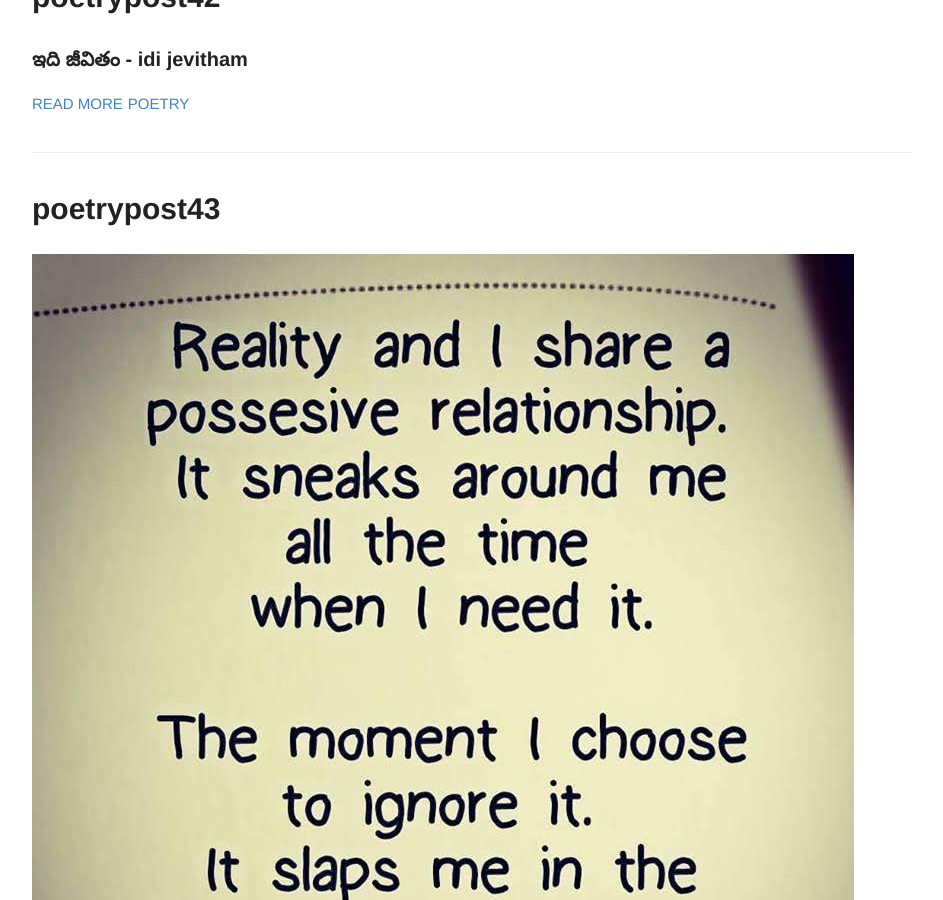
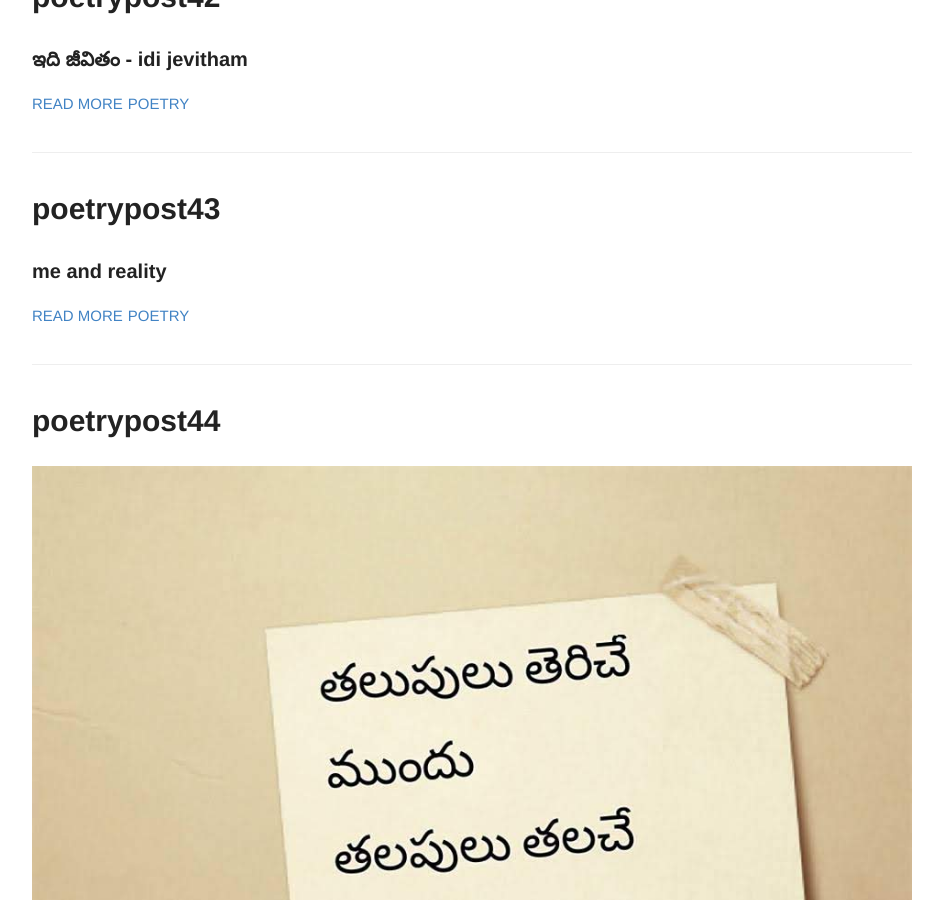
Before and after one commit to rsk/rsk.github.io, a Jekyll site: the page built from index.html, in a window 1280 px wide and 900 px high, scrolled down 12437 px. Shown: the whole window, without its empty margins (168-1111 px from the left). Built offline with Jekyll 4.4.1, drawn with Linux system fonts in a browser that asks for light colours.

Commit message:
update excerpt

```diff
--- a/_posts/2014-6-24-poetrypost43.md
+++ b/_posts/2014-6-24-poetrypost43.md
@@ -2,6 +2,7 @@
 layout: post
 title: poetrypost43
 number: 43
+excerpt: me and reality
 tags:
   - poetry
 
```
